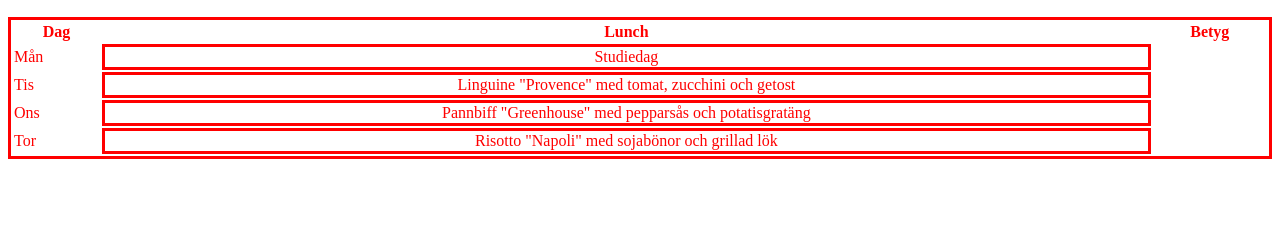
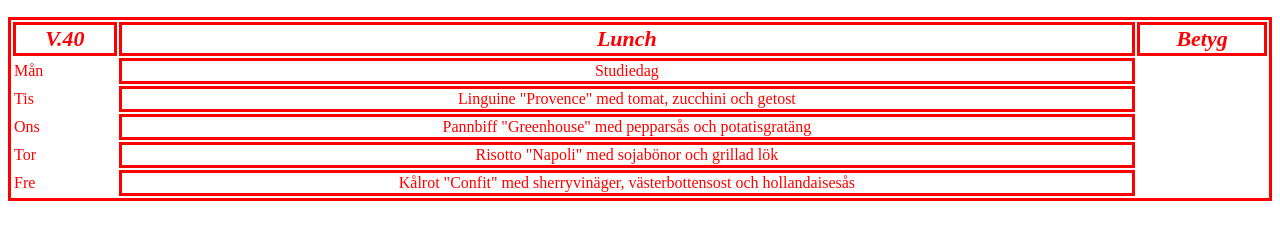
Before and after one commit to HenryPetre/TEG-mat-webbsida, a plain HTML site: page index.html in a window 1280 px wide. Shown: the part 110-350 px from the top of the page. Drawn offline with Linux system fonts and the light colour scheme; files that its build step writes are made by us from their sources.

Commit message:
Add files via upload

```diff
--- a/index.html
+++ b/index.html
@@ -15,9 +15,9 @@
         <table class="matsedel">
             <thead>
                 <tr>
-                    <th nowrap>Dag</th>
-                    <th>Lunch</th>
-                    <th>Betyg</th>
+                    <th nowrap class="vecka"><em>V.40</em></th>
+                    <th class="lunch"><em>Lunch</em></th>
+                    <th class="betyg"><em>Betyg</em></th>
                 </tr>
             </thead>
             <tbody>
@@ -38,6 +38,10 @@
                     <td nowrap>Tor</td>
                     <td class="mat-tor">Risotto "Napoli" med sojabönor och grillad lök	</td>
                 </tr>
+                <tr>
+                    <td nowrap>Fre</td>
+                    <td class="mat-fre">Kålrot "Confit" med sherryvinäger, västerbottensost och hollandaisesås</td>
+                </tr>
             </tbody>
 
         </table>
--- a/styles.css
+++ b/styles.css
@@ -29,3 +29,19 @@ body {
     border: solid;
     text-align: center;
 }
+.lunch {
+    border: solid;
+    font-size: 22px
+}
+.mat-fre {
+    border: solid;
+    text-align: center;
+}
+.vecka {
+    border: solid;
+    font-size: 22px
+}
+.betyg {
+    border: solid;
+    font-size: 22px;
+}
```
